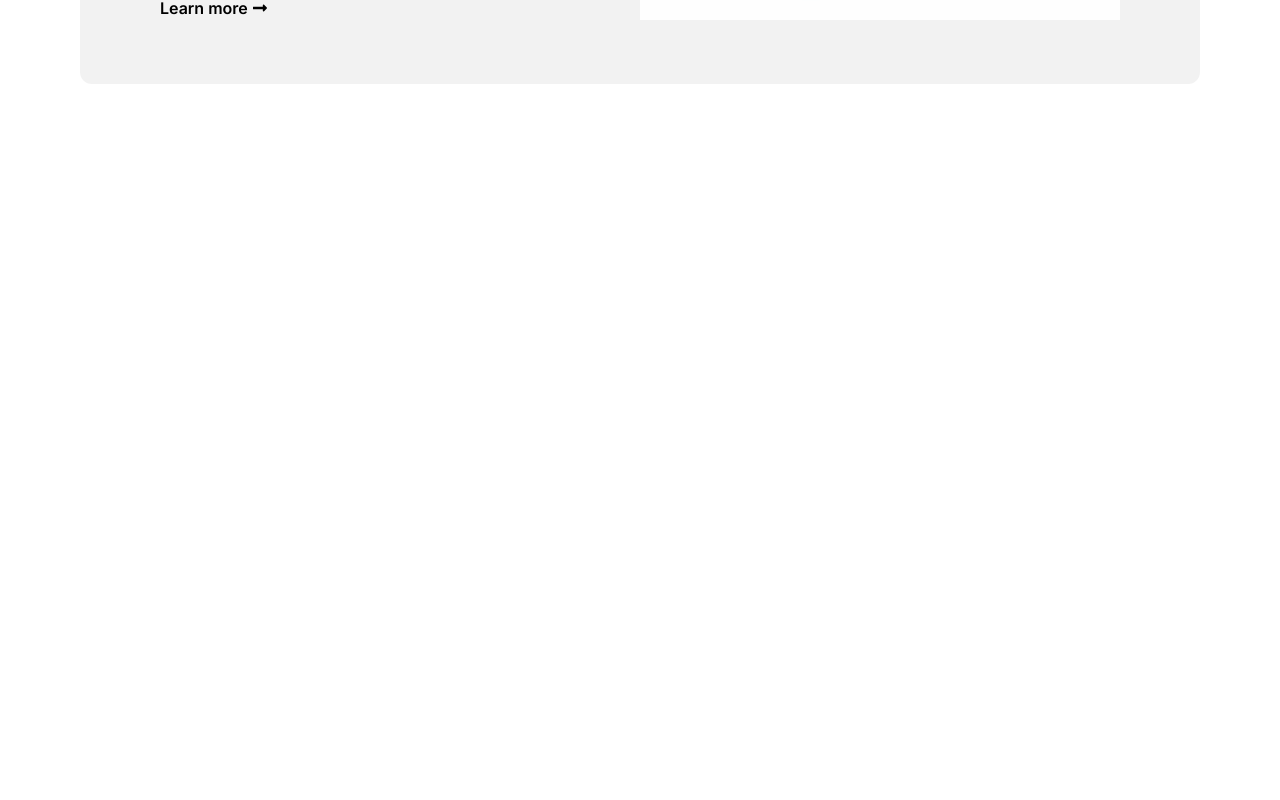
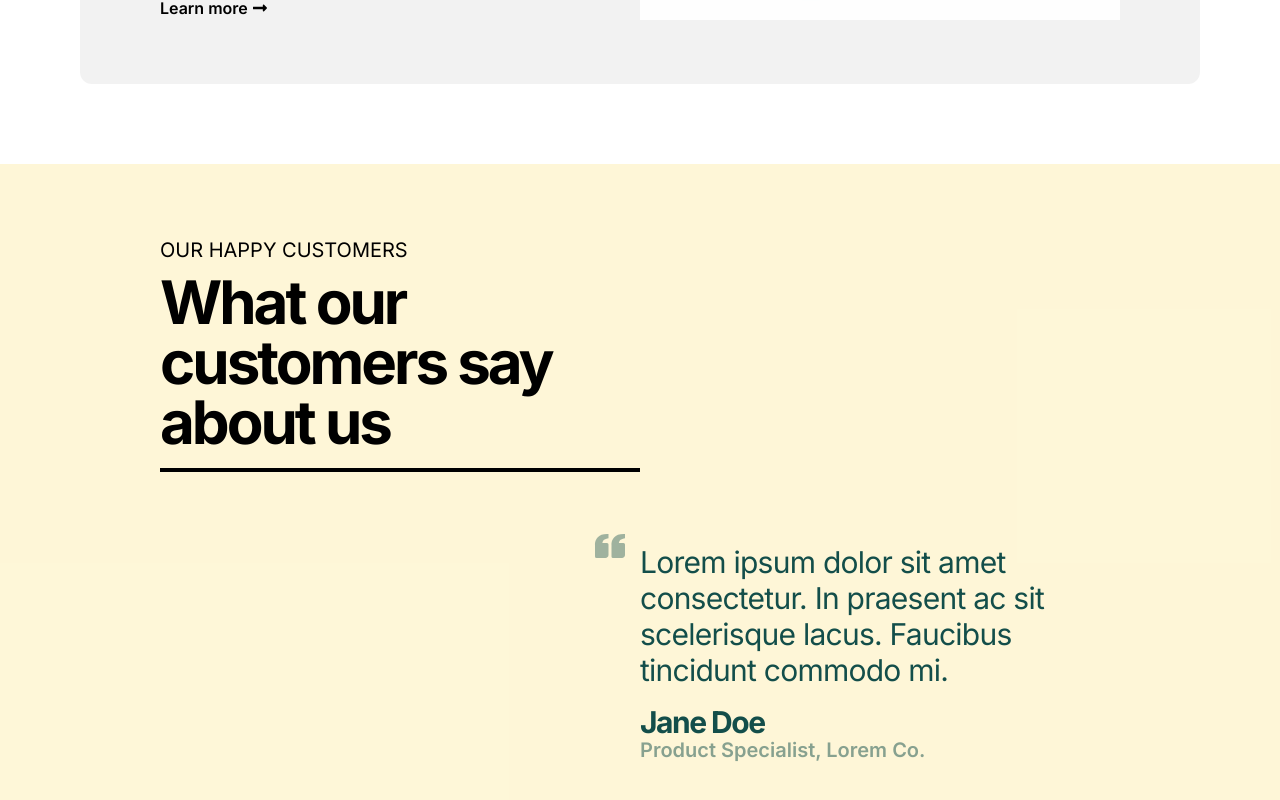
Before and after one commit to KillerMax4299/MARKALL, a Next.js app: page / in a window 1280 px wide. Shown: the part 1724-2524 px from the top of the page. Before the commit the page ends 1888 px from the top, so only its background shows below. Built offline with nearby package versions, Linux system fonts and the light colour scheme.

Commit message:
testimonials added

```diff
--- /dev/null
+++ b/app/components/testimonials/Quote.jsx
@@ -0,0 +1,22 @@
+"use client";
+
+import { BiSolidQuoteLeft } from "react-icons/bi";
+
+const Quote = ({ quote, speaker, designation }) => {
+  return (
+    <div className="text-xl flex justify-end text-teal-900">
+      <div className="w-1/2 flex flex-col relative space-y-4">
+        <div className="text-4xl absolute -translate-x-12 opacity-40">
+          <BiSolidQuoteLeft />
+        </div>
+        <h4 className="text-3xl tracking-tight">{quote}</h4>
+        <div className="flex flex-col -space-y-1">
+          <h2 className="text-3xl font-bold tracking-tighter ">{speaker}</h2>
+          <h2 className="font-semibold opacity-50">{designation}</h2>
+        </div>
+      </div>
+    </div>
+  );
+};
+
+export default Quote;
--- /dev/null
+++ b/app/components/testimonials/Testimonials.jsx
@@ -0,0 +1,26 @@
+'use client'
+import { useState, useEffect } from 'react'
+import Quote from './Quote'
+import Heading from '../Heading'
+
+const Testimonials = () => {
+
+  const quote =
+    "Lorem ipsum dolor sit amet consectetur. In praesent ac sit scelerisque lacus. Faucibus tincidunt commodo mi.";
+
+  return (
+    <div className="px-40 py-16 flex flex-col space-y-14 bg-amber-100/70">
+      <Heading
+        Main_text={"our happy customers"}
+        Description={"What our customers say about us"}
+      />
+      <Quote
+        quote={quote}
+        speaker="Jane Doe"
+        designation="Product Specialist, Lorem Co."
+      />
+    </div>
+  );
+}
+
+export default Testimonials
--- a/app/page.jsx
+++ b/app/page.jsx
@@ -1,5 +1,6 @@
 import Main from './components/main/Main'
 import Section from './components/section/Section';
+import Testimonials from './components/testimonials/Testimonials';
 
 
 export default function Home() {
@@ -7,6 +8,7 @@ export default function Home() {
     <main>
       <Main />
       <Section />
+      <Testimonials/>
     </main>
   );
 }
```
